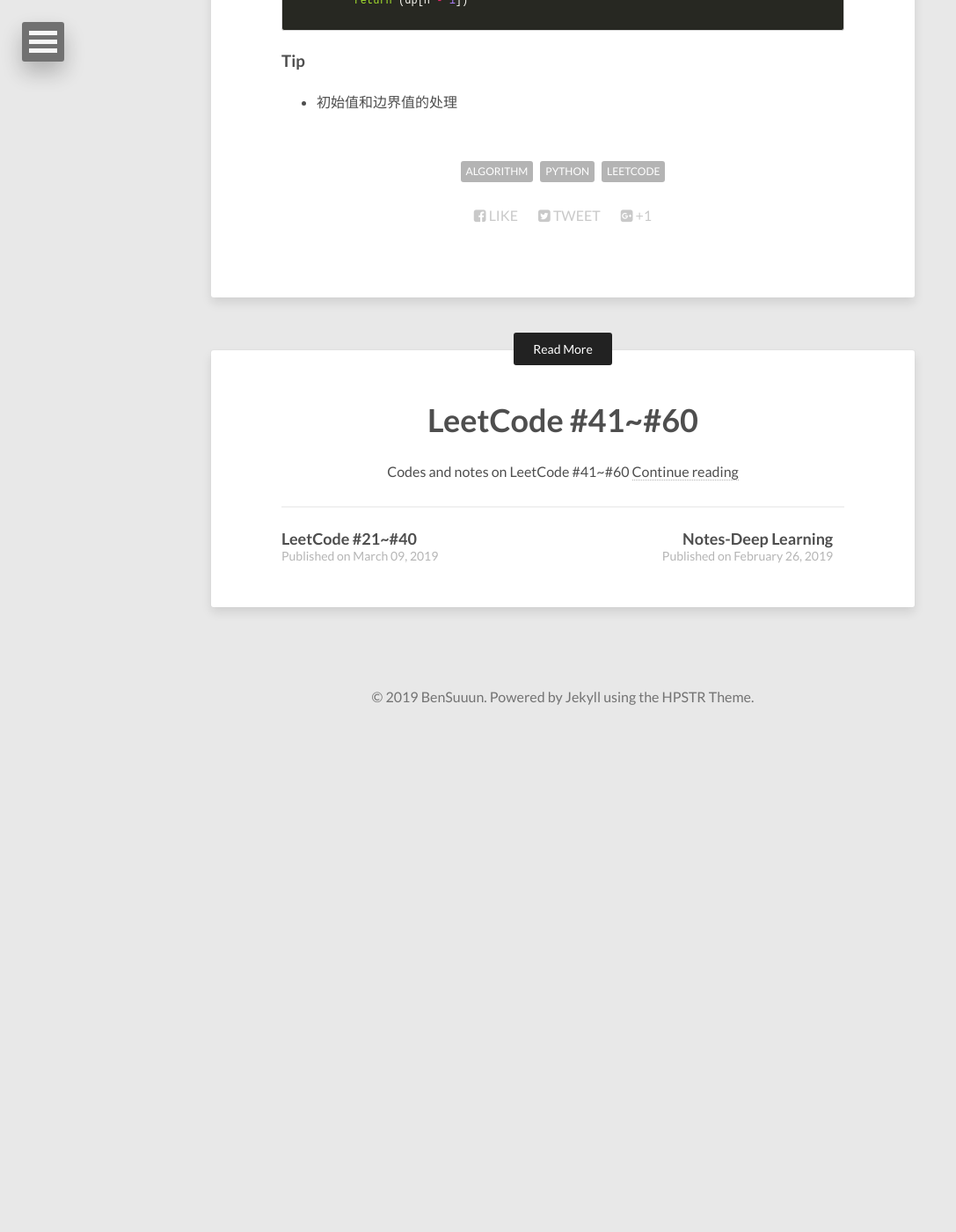
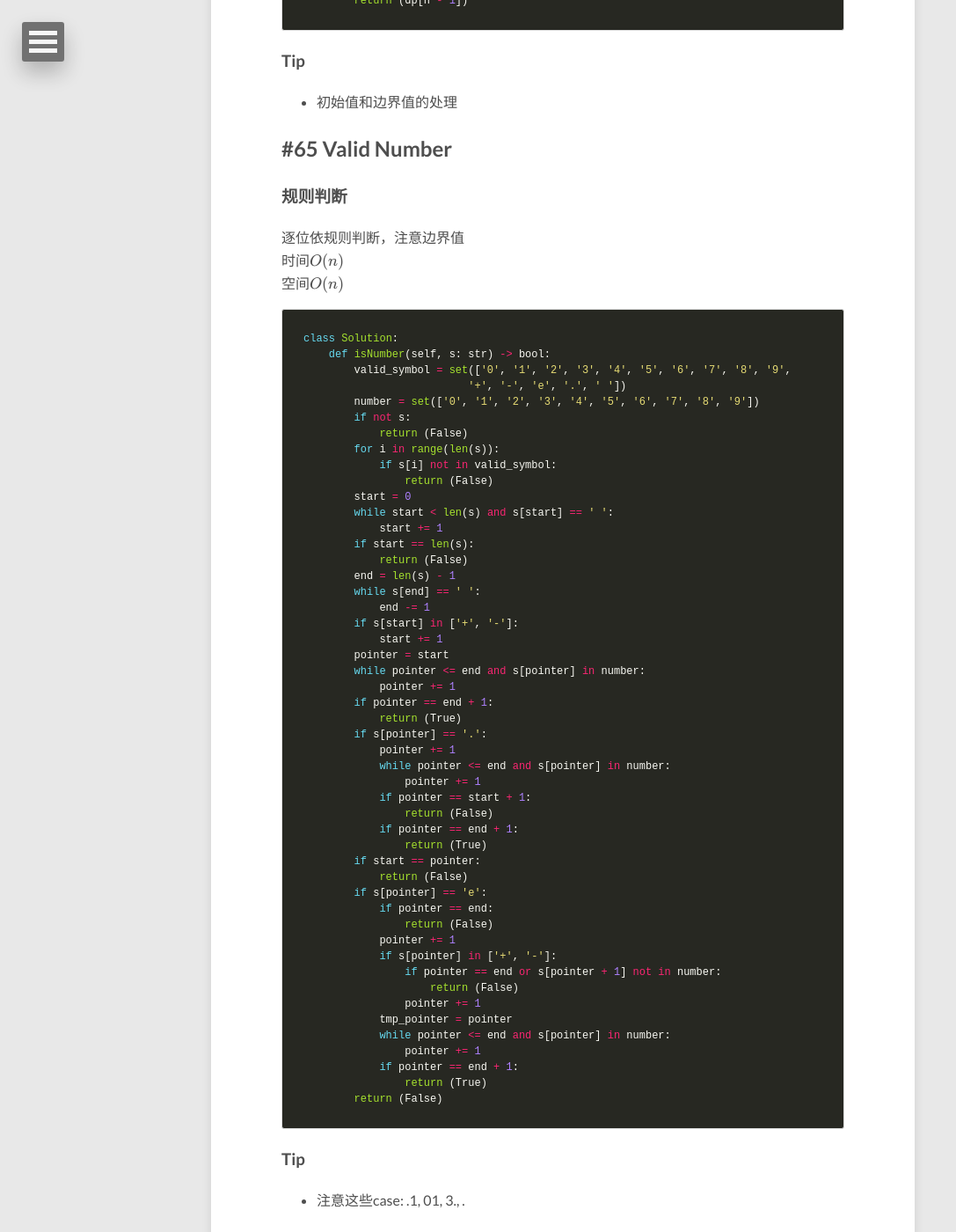
Before and after one commit to Wangbin-Sun/wangbin-sun.github.io, a Jekyll site: the page built from _posts/2019-04-18-leetcode-61-to-80.md, in a window 1280 px wide and 1400 px high, scrolled down 3009 px. Shown: the whole window at 88% size, without its empty margins (0-1087 px from the left). Built offline with Jekyll 4.4.1, drawn with Linux system fonts in a browser that asks for light colours; nearby versions of some CDN libraries; formulas are drawn with MathJax 3; before the commit the page ends 3842 px from its top, so only the background shows below that.

Commit message:
Update Leetcode to #65

````diff
--- a/_posts/2019-04-18-leetcode-61-to-80.md
+++ b/_posts/2019-04-18-leetcode-61-to-80.md
@@ -119,3 +119,65 @@ class Solution:
 
 ### Tip
 * 初始值和边界值的处理
+
+## #65 Valid Number
+
+### 规则判断
+逐位依规则判断，注意边界值
+时间$O(n)$
+空间$O(n)$
+
+```python
+class Solution:
+    def isNumber(self, s: str) -> bool:
+        valid_symbol = set(['0', '1', '2', '3', '4', '5', '6', '7', '8', '9',
+                          '+', '-', 'e', '.', ' '])
+        number = set(['0', '1', '2', '3', '4', '5', '6', '7', '8', '9'])
+        if not s:
+            return (False)
+        for i in range(len(s)):
+            if s[i] not in valid_symbol:
+                return (False)
+        start = 0
+        while start < len(s) and s[start] == ' ':
+            start += 1
+        if start == len(s):
+            return (False)
+        end = len(s) - 1
+        while s[end] == ' ':
+            end -= 1
+        if s[start] in ['+', '-']:
+            start += 1
+        pointer = start
+        while pointer <= end and s[pointer] in number:
+            pointer += 1
+        if pointer == end + 1:
+            return (True)
+        if s[pointer] == '.':
+            pointer += 1
+            while pointer <= end and s[pointer] in number:
+                pointer += 1
+            if pointer == start + 1:
+                return (False)
+            if pointer == end + 1:
+                return (True)
+        if start == pointer:
+            return (False)
+        if s[pointer] == 'e':
+            if pointer == end:
+                return (False)
+            pointer += 1
+            if s[pointer] in ['+', '-']:
+                if pointer == end or s[pointer + 1] not in number:
+                    return (False)
+                pointer += 1
+            tmp_pointer = pointer
+            while pointer <= end and s[pointer] in number:
+                pointer += 1
+            if pointer == end + 1:
+                return (True)
+        return (False)
+```
+
+### Tip
+* 注意这些case: .1, 01, 3., .
````
Also changed, not shown: 1 other file.
